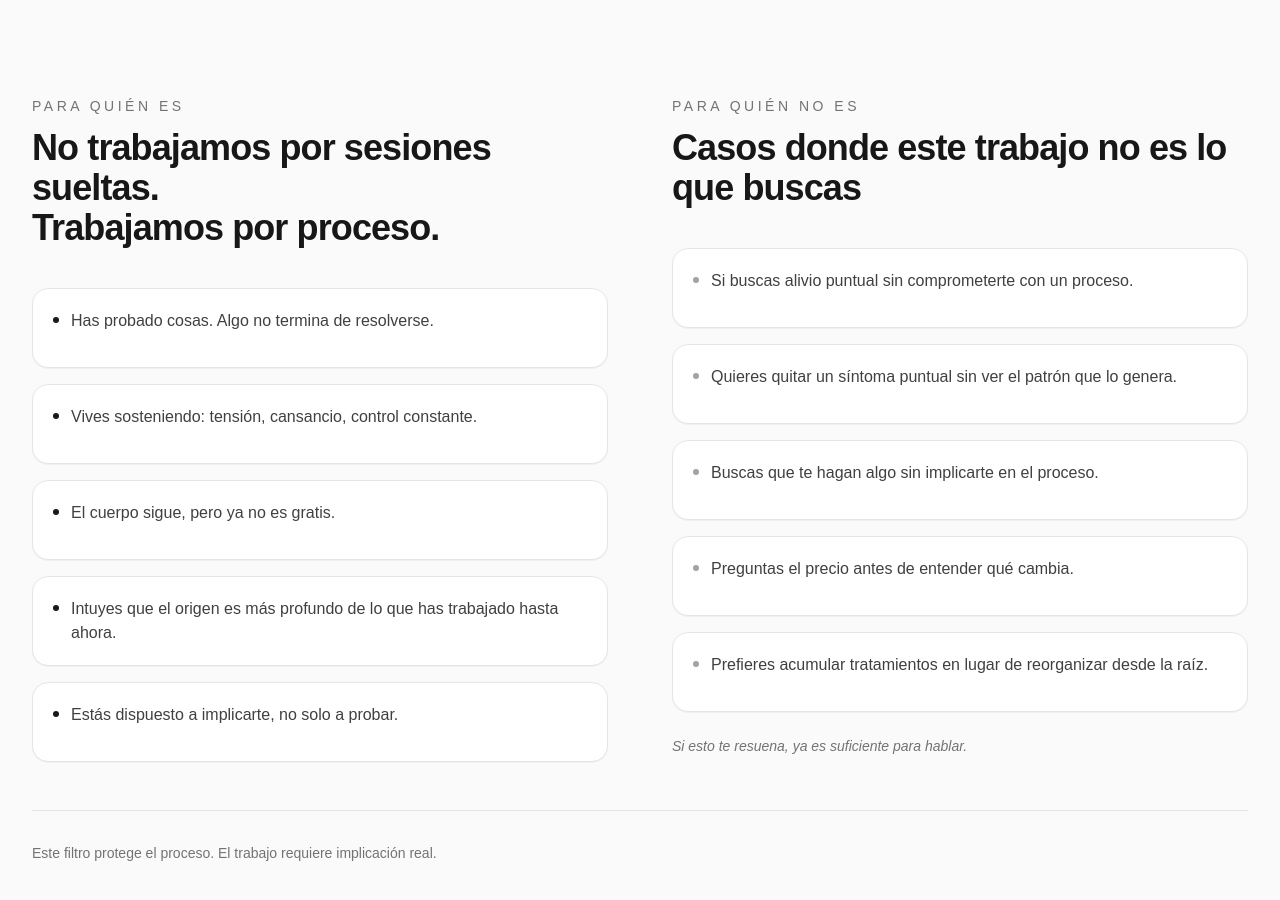
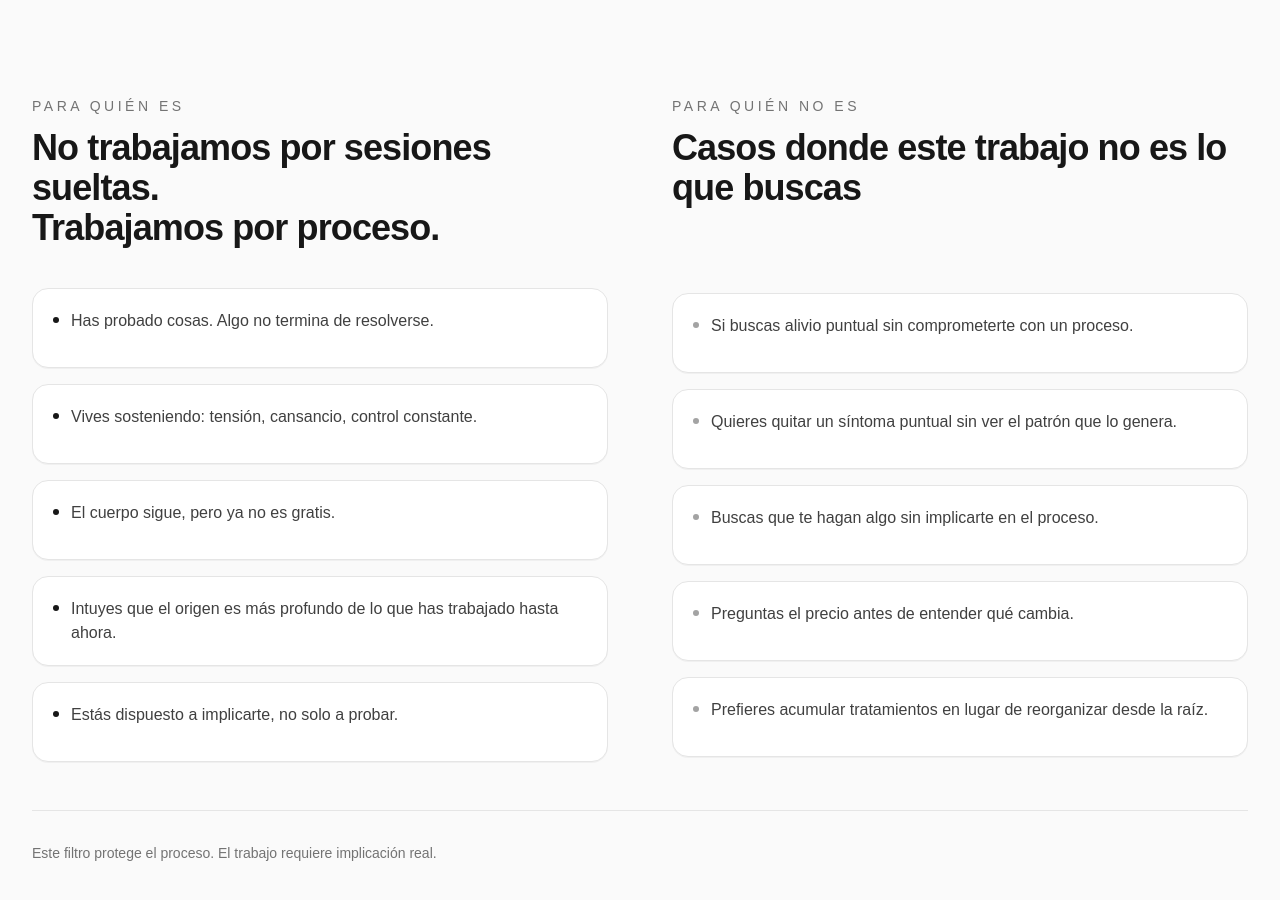
Before and after one commit to creator-Socrates/Ferran-Moreno-Eje-Estructural-, a Next.js app: page / in a window 1280 px wide. Shown: the part 3860-4760 px from the top of the page. Built offline with nearby package versions, Linux system fonts and the light colour scheme.

Commit message:
para-quien: alinear casillas + quitar bridge

```diff
--- a/app/page.tsx
+++ b/app/page.tsx
@@ -300,7 +300,7 @@ Ese es el punto de partida.`}
                   <div className="text-sm uppercase tracking-[0.25em] text-neutral-500">
                     Para quién no es
                   </div>
-                  <h2 className="mt-3 text-3xl font-semibold tracking-tight sm:text-4xl">
+                  <h2 className="mt-3 pb-[1.25em] text-3xl font-semibold tracking-tight sm:text-4xl">
                     Casos donde este trabajo no es lo que buscas
                   </h2>
 
@@ -317,9 +317,6 @@ Ese es el punto de partida.`}
                     ))}
                   </div>
 
-                  <p className="mt-6 text-sm text-neutral-500 italic">
-                    Si esto te resuena, ya es suficiente para hablar.
-                  </p>
                 </div>
               </div>
               <p className="mt-12 border-t border-neutral-200 pt-8 text-sm text-neutral-500">
```
